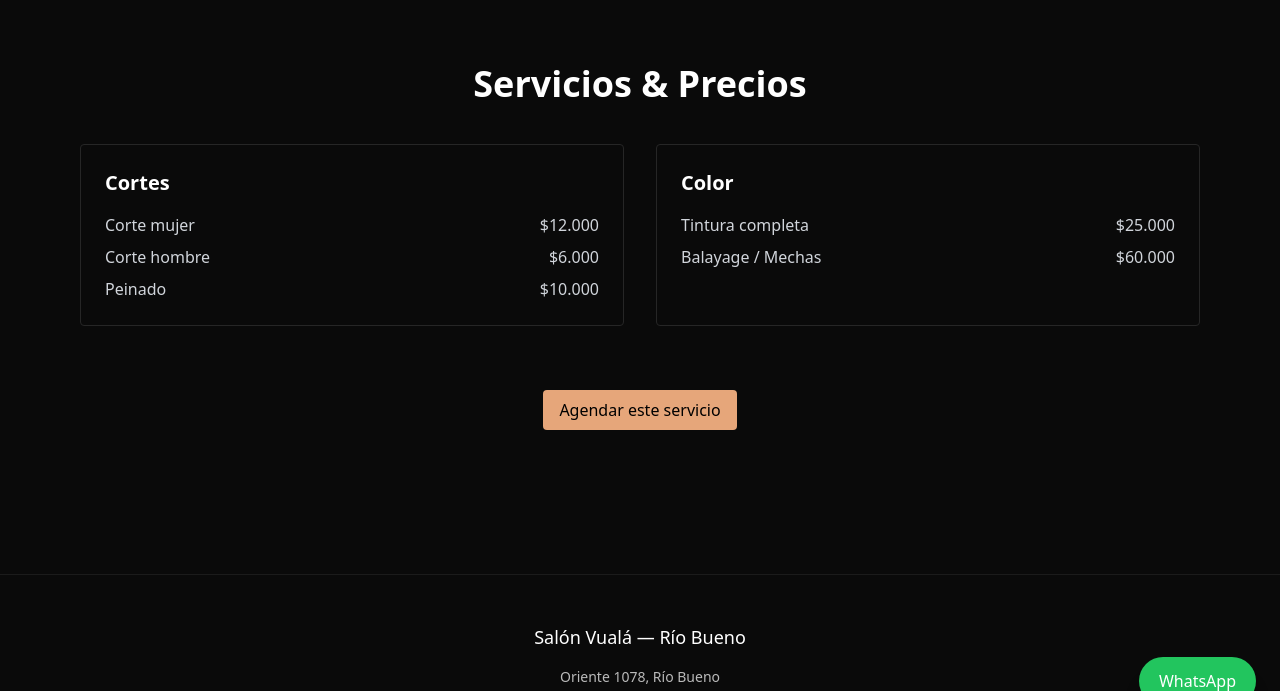
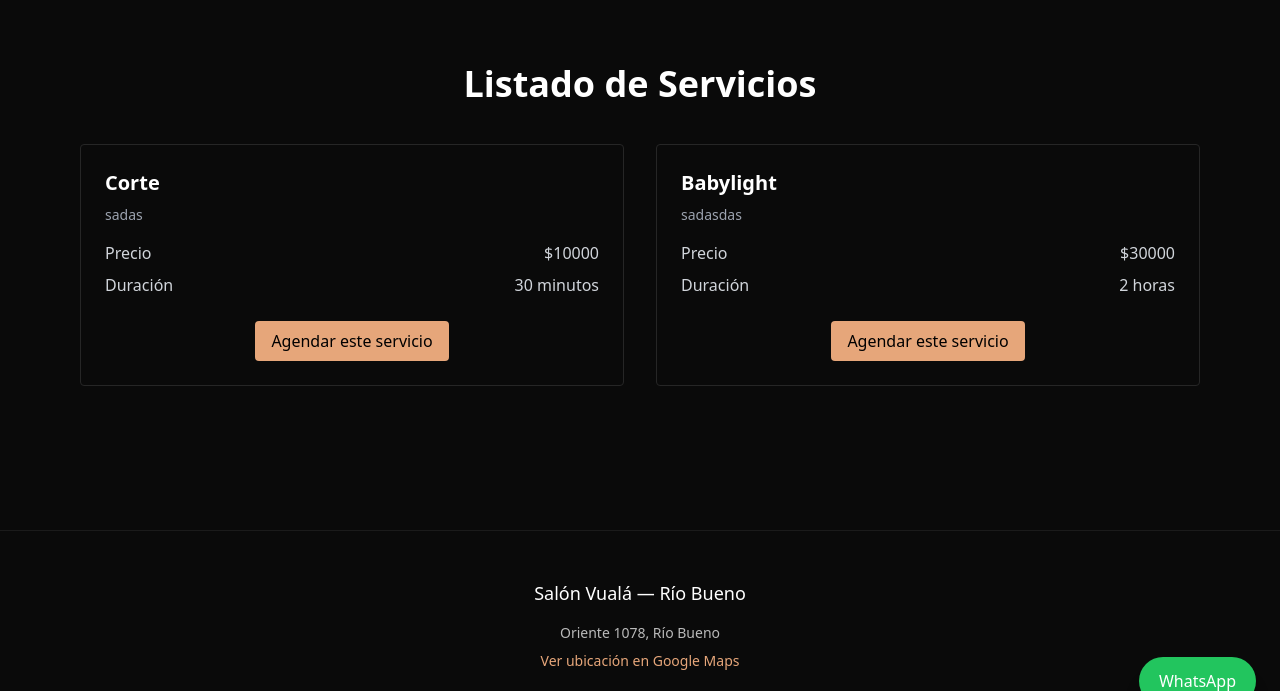
Before and after one commit to Kevin-ARivas/SalonVuala, a Django app: page /servicios/ in a window 1280 px wide. Shown: the part 71-762 px from the top of the page. Run offline with Django 5.2, Linux system fonts and the light colour scheme; data comes from the database, SQL or seed files in the repository; both versions use the stored data as it was after the commit; some libraries are stand-ins or nearby versions.

Commit message:
servicios y logout

```diff
--- a/pagina_principal/templates/pagina_principal/servicios.html
+++ b/pagina_principal/templates/pagina_principal/servicios.html
@@ -1,29 +1,46 @@
 {% extends "pagina_principal/layout.html" %}
 {% block content %}
+
 <section class="max-w-6xl mx-auto px-4 py-16">
-  <h1 class="text-4xl font-bold mb-10 text-center">Servicios & Precios</h1>
+  <h1 class="text-4xl font-bold mb-10 text-center">Listado de Servicios</h1>
+
+  {% if servicios %}
   <div class="grid md:grid-cols-2 gap-8">
+
+    {% for servicio in servicios %}
     <div class="border border-neutral-800 rounded p-6">
-      <h3 class="text-xl font-semibold mb-4">Cortes</h3>
+      <h3 class="text-xl font-semibold mb-2">{{ servicio.nombre }}</h3>
+
+      {% if servicio.descripcion %}
+      <p class="text-gray-400 mb-4 text-sm">{{ servicio.descripcion }}</p>
+      {% endif %}
+
       <ul class="space-y-2 text-gray-300">
-        <li class="flex justify-between"><span>Corte mujer</span><span>$12.000</span></li>
-        <li class="flex justify-between"><span>Corte hombre</span><span>$6.000</span></li>
-        <li class="flex justify-between"><span>Peinado</span><span>$10.000</span></li>
+        <li class="flex justify-between">
+          <span>Precio</span>
+          <span>${{ servicio.precio }}</span>
+        </li>
+        <li class="flex justify-between">
+          <span>Duración</span>
+          <span>
+            {{ servicio.get_duracion_display }}
+          </span>
+        </li>
       </ul>
+
+      <div class="text-center mt-6">
+        <a href="/reservar/?servicio={{ servicio.id }}"
+          class="inline-block px-4 py-2 bg-[var(--accent)] text-black rounded hover:bg-[var(--accent-hover)] transition">
+          Agendar este servicio
+        </a>
+      </div>
     </div>
-    <div class="border border-neutral-800 rounded p-6">
-      <h3 class="text-xl font-semibold mb-4">Color</h3>
-      <ul class="space-y-2 text-gray-300">
-        <li class="flex justify-between"><span>Tintura completa</span><span>$25.000</span></li>
-        <li class="flex justify-between"><span>Balayage / Mechas</span><span>$60.000</span></li>
-      </ul>
-    </div>
-  </div>
-  <div class="text-center mt-12">
-<a href="/reservar/" class="mt-4 inline-block px-4 py-2 bg-[var(--accent)] text-black rounded hover:bg-[var(--accent-hover)] transition">
-  Agendar este servicio
-</a>
+    {% endfor %}
 
   </div>
+  {% else %}
+  <p class="text-center text-gray-400">No hay servicios disponibles por el momento.</p>
+  {% endif %}
 </section>
+
 {% endblock %}
--- a/pagina_principal/views.py
+++ b/pagina_principal/views.py
@@ -1,13 +1,15 @@
 from django.shortcuts import render, redirect
 from django.views.decorators.csrf import csrf_exempt
 from inventario.models import Producto
+from agenda.models import Servicio
 
 
 def index(request):
     return render(request, 'pagina_principal/index.html')
 
 def servicios(request):
-    return render(request, 'pagina_principal/servicios.html')
+    servicios = Servicio.objects.all()
+    return render(request, 'pagina_principal/servicios.html', {'servicios': servicios})
 
 def matias(request):
     return render(request, 'pagina_principal/matias.html')
```
Also changed, not shown: inicio/templates/inicio/navbar.html (+6 -6 lines), db.sqlite3.
